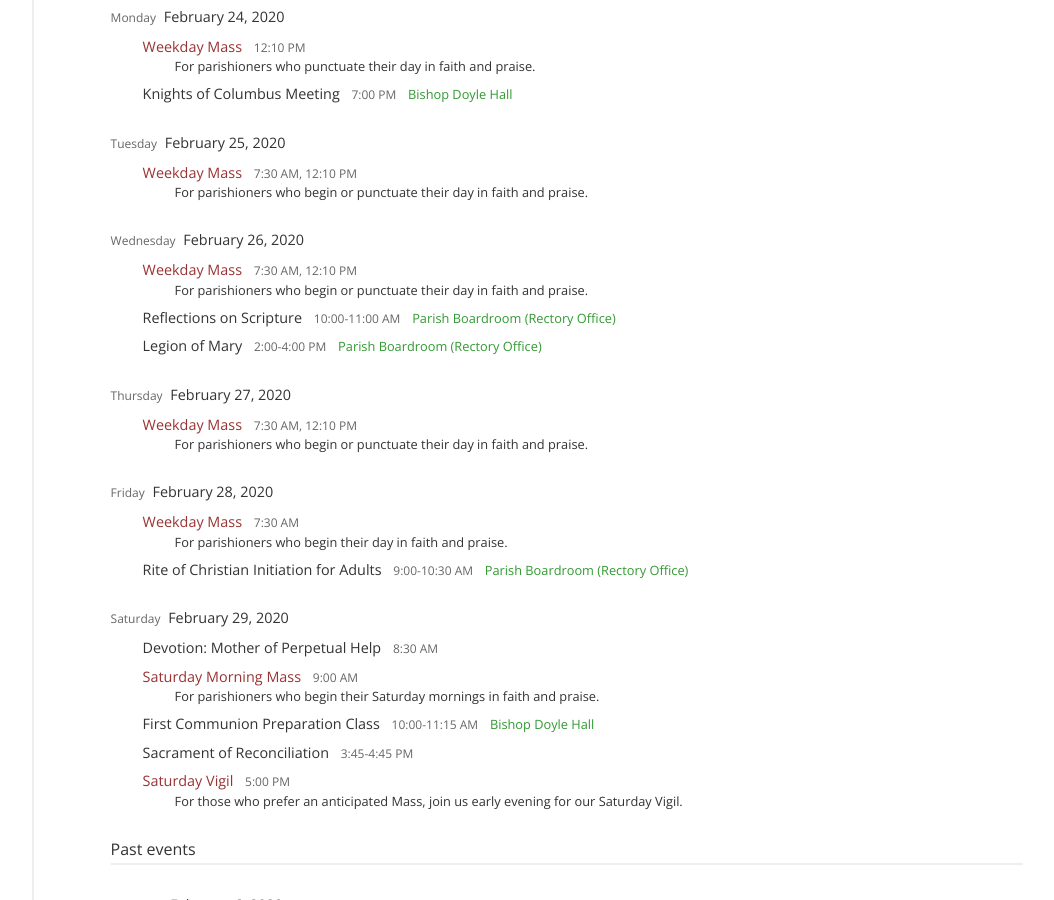
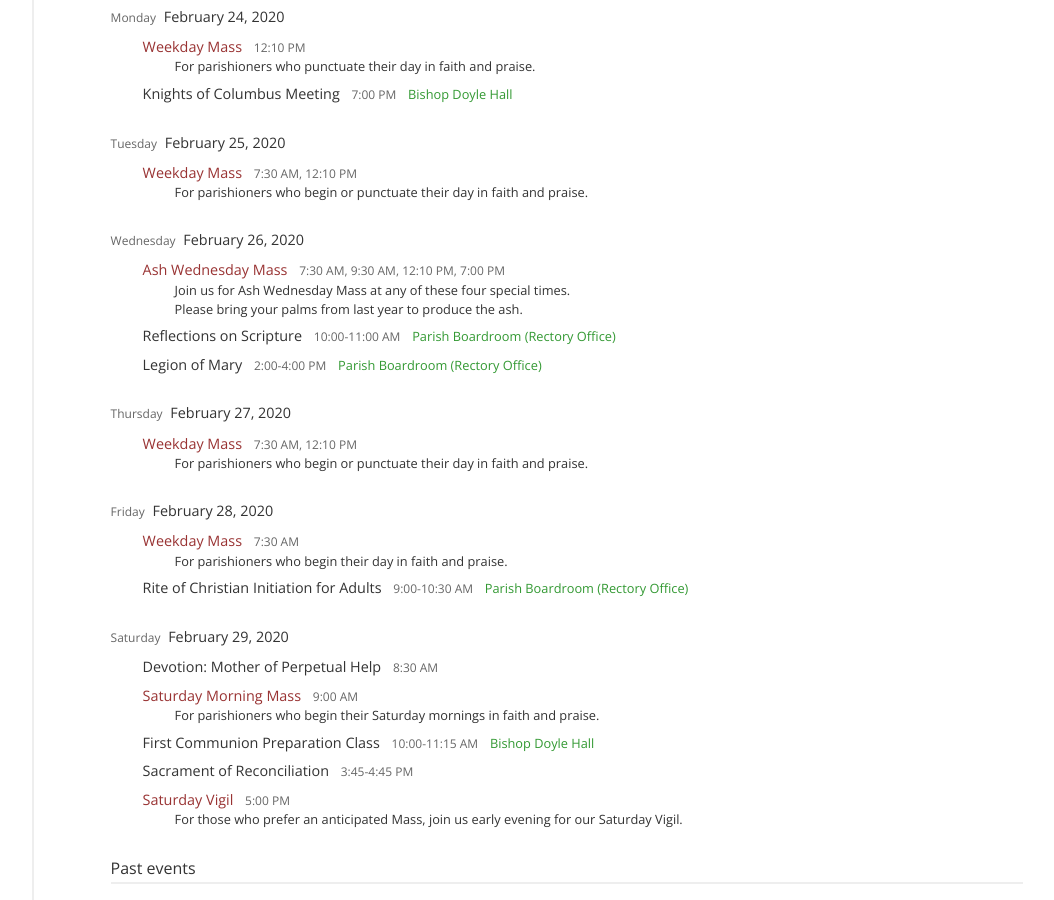
Before and after one commit to stpeterinchains/stpeterinchains.github.io, a Jekyll site: the page built from schedule.html, in a window 1280 px wide and 900 px high, scrolled down 2802 px. Shown: the whole window, without its empty margins (181-1235 px from the left). Built offline with Jekyll 4.4.1, drawn with Linux system fonts in a browser that asks for light colours; nearby versions of some CDN libraries.

Commit message:
New bulletin: 2020/02/09; minor schedule update

```diff
--- a/_data/bulletins.yml
+++ b/_data/bulletins.yml
@@ -15,6 +15,10 @@ issues:
       -
         month: February
         bulletins:
+          -
+            date: 9
+            title: Fifth Sunday in Ordinary Time
+            link: https://drive.google.com/file/d/1YJVqmzcmic7ZW9RDZfjPtW2Bo8myUQ7X/view
           -
             date: 2
             title: Presentation of the Lord
--- a/_data/schedule.yml
+++ b/_data/schedule.yml
@@ -1096,6 +1096,16 @@ calendar:
     recurring: *tuesday_february
   - date: 2020-02-26
     recurring: *wednesday_february
+    exclusions: [ weekday_mass ]
+    specials:
+      - <<: *weekday_mass
+        mnemonic: weekday_mass_ashwednesday
+        title: Ash Wednesday Mass
+        descriptive: |
+          Join us for Ash Wednesday Mass at any of these four special times.
+
+          Please bring your palms from last year to produce the ash.
+        time: 7:30 AM, 9:30 AM, 12:10 PM, 7:00 PM
   - date: 2020-02-27
     recurring: *thursday_february
   - date: 2020-02-28
```
